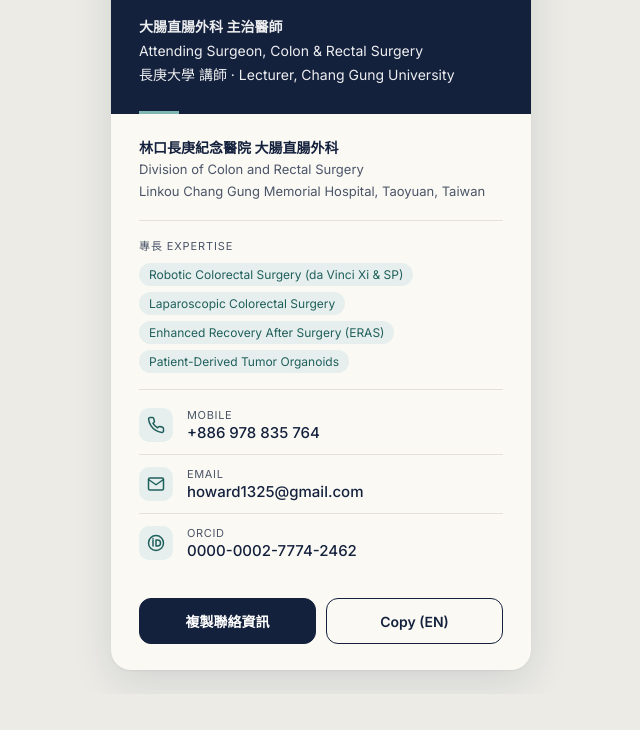
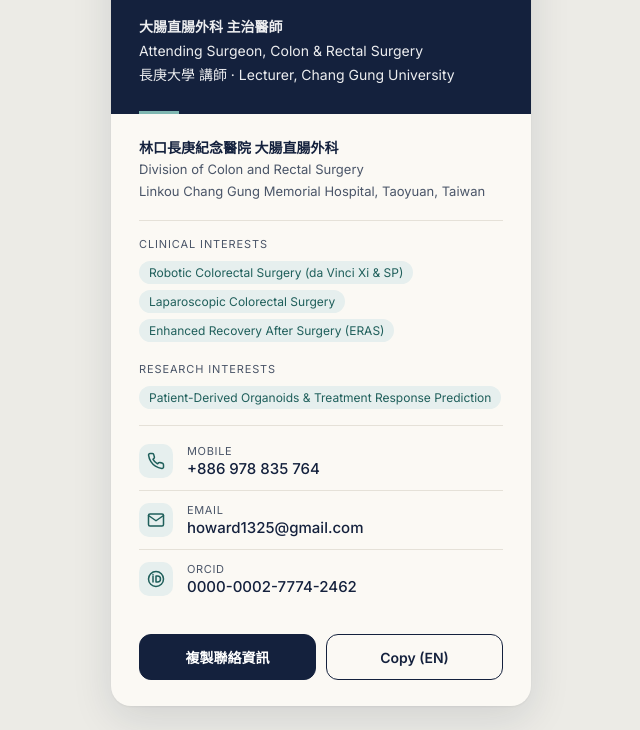
Before and after one commit to shilohbaobaoyu/shilohbaobaoyu.github.io, a plain HTML site: page index.html in a window 1280 px wide. Shown: the part 135-865 px from the top of the page, without its empty margins (319-959 px from the left). Before the commit the page ends 829 px from the top, so only its background shows below. Drawn offline with Linux system fonts and the light colour scheme.

Commit message:
Update index.html

```diff
--- a/index.html
+++ b/index.html
@@ -22,7 +22,8 @@
   .org{font-size:13px;color:var(--ink2);line-height:1.65;padding-bottom:18px;border-bottom:1px solid var(--line)}
   .org strong{color:var(--ink);font-weight:600;display:block;font-size:14px}
   .sec{font-size:11px;color:var(--ink2);letter-spacing:.08em;text-transform:uppercase;padding-top:16px}
-  .tags{display:flex;flex-wrap:wrap;gap:6px;padding:10px 0 16px;border-bottom:1px solid var(--line)}
+  .tags{display:flex;flex-wrap:wrap;gap:6px;padding:10px 0 4px}
+  .tags.end{padding-bottom:16px;border-bottom:1px solid var(--line)}
   .tag{font-size:12px;background:var(--accent-soft);color:var(--accent);padding:4px 10px;border-radius:999px}
   .rows{padding:6px 0}
   .row{display:flex;align-items:center;gap:14px;padding:12px 0;text-decoration:none;color:inherit;border-bottom:1px solid var(--line)}
@@ -57,12 +58,15 @@
       Linkou Chang Gung Memorial Hospital, Taoyuan, Taiwan
     </div>
 
-    <div class="sec">專長 Expertise</div>
+    <div class="sec">Clinical Interests</div>
     <div class="tags">
       <span class="tag">Robotic Colorectal Surgery (da Vinci Xi &amp; SP)</span>
       <span class="tag">Laparoscopic Colorectal Surgery</span>
       <span class="tag">Enhanced Recovery After Surgery (ERAS)</span>
-      <span class="tag">Patient-Derived Tumor Organoids</span>
+    </div>
+    <div class="sec">Research Interests</div>
+    <div class="tags end">
+      <span class="tag">Patient-Derived Organoids &amp; Treatment Response Prediction</span>
     </div>
 
     <div class="rows">
```
